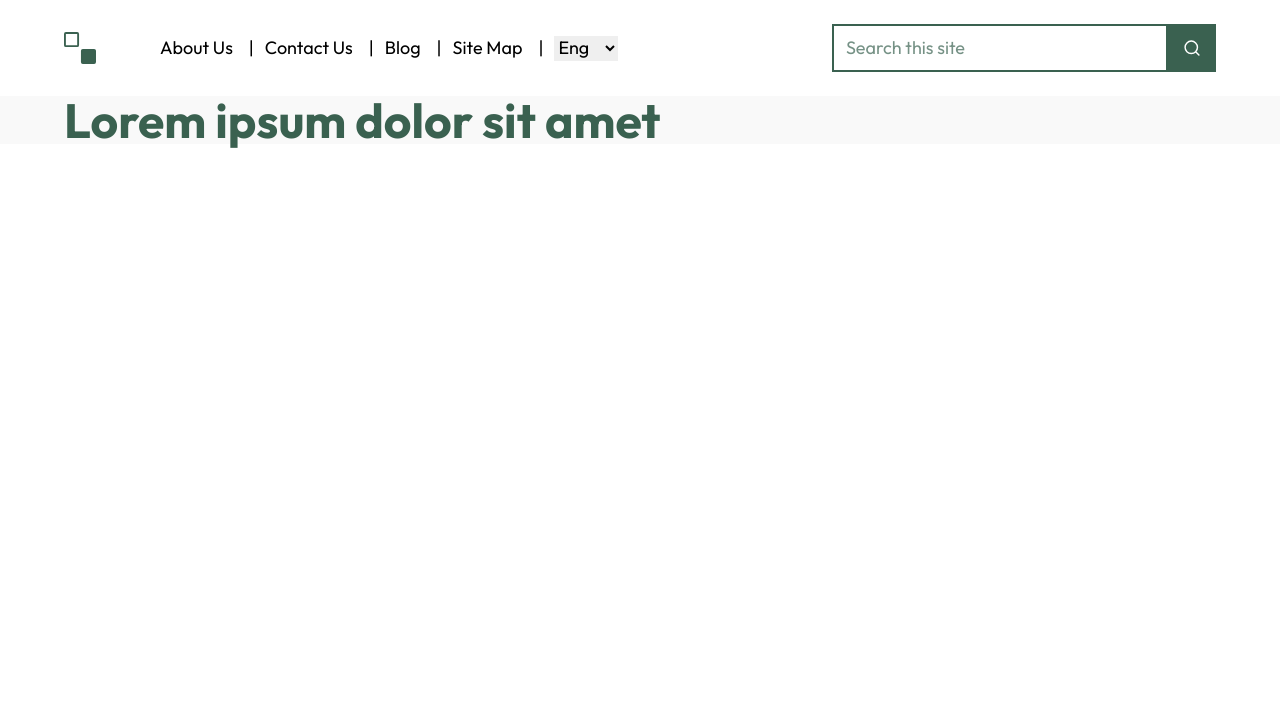
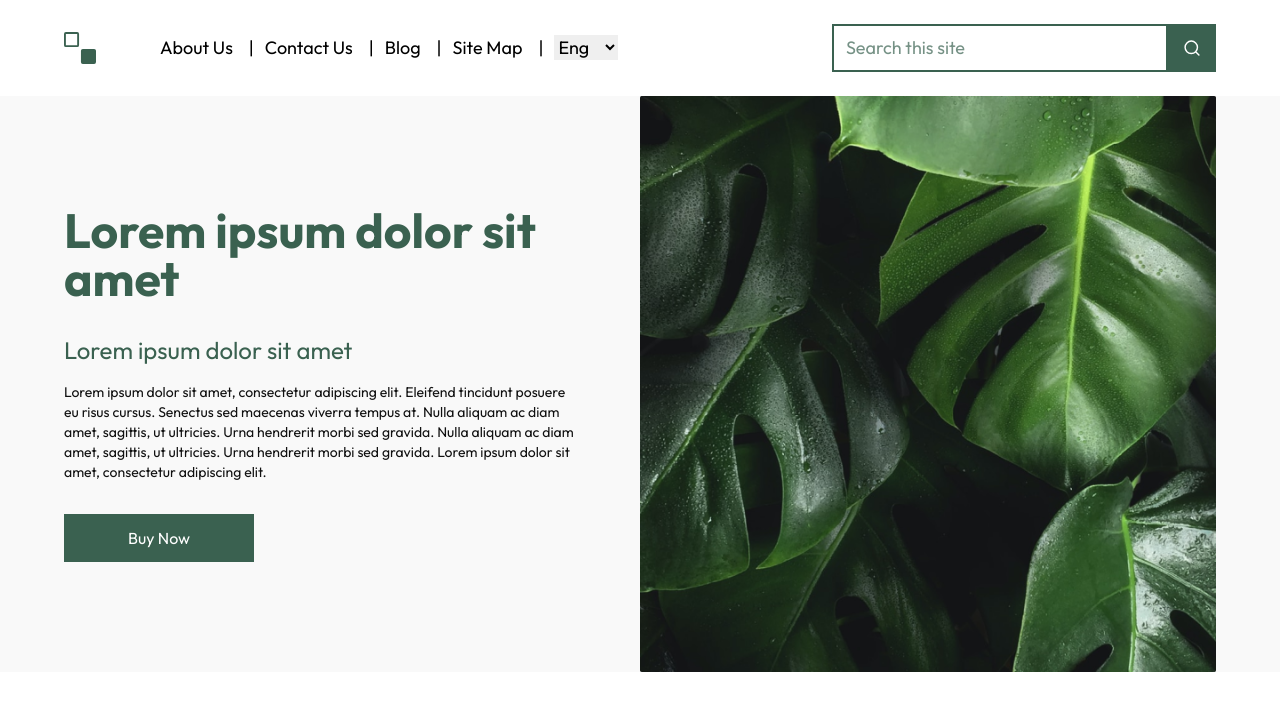
Before and after one commit to bzakrzewskigrid/plantme, a React (Vite) app: page / in a window 1280 px wide. Shown: the top 710 px of the page. Built offline with nearby package versions, Linux system fonts and the light colour scheme.

Commit message:
feat: Add header

```diff
--- a/src/components/Header.tsx
+++ b/src/components/Header.tsx
@@ -1,7 +1,27 @@
+import darkLeaves from '../assets/imgs/dark-leaves.png';
+
 export const Header = () => {
   return (
-    <header className="px-16 bg-background-light-grey">
-      <h1 className="text-5xl font-bold text-primary-green">Lorem ipsum dolor sit amet</h1>
+    <header className="px-16 bg-background-light-grey flex items-center justify-between gap-8 max-md:flex-wrap">
+      <div className="py-8">
+        <h1 className="text-5xl font-bold  text-primary-green mb-8">Lorem ipsum dolor sit amet</h1>
+        <h2 className="text-2xl  text-primary-green mb-4">Lorem ipsum dolor sit amet</h2>
+        <p className="text-sm  text-primary-black mb-8 max-w-lg">
+          Lorem ipsum dolor sit amet, consectetur adipiscing elit. Eleifend tincidunt posuere eu risus cursus. Senectus
+          sed maecenas viverra tempus at. Nulla aliquam ac diam amet, sagittis, ut ultricies. Urna hendrerit morbi sed
+          gravida. Nulla aliquam ac diam amet, sagittis, ut ultricies. Urna hendrerit morbi sed gravida. Lorem ipsum
+          dolor sit amet, consectetur adipiscing elit.
+        </p>
+
+        <button className="bg-primary-green px-16 py-3 text-white font-normal">Buy Now</button>
+      </div>
+
+      <img
+        src={darkLeaves}
+        alt="Plant with dark leaves"
+        className="w-1/2 max-md:w-full max-md:h-96 object-cover object-center"
+        height="628"
+      />
     </header>
   );
 };
--- a/src/components/NavListItem.tsx
+++ b/src/components/NavListItem.tsx
@@ -1,12 +1,15 @@
 import { ReactNode } from 'react';
 
 interface INavListItem {
+  children: ReactNode;
   hasSeparator?: boolean;
-  children: ReactNode;
+  className?: string;
 }
 
-export const NavListItem = ({ children, hasSeparator = true }: INavListItem) => {
+export const NavListItem = ({ children, hasSeparator = true, className }: INavListItem) => {
   return (
-    <li className={`relative ${hasSeparator && "before:content-['|'] before:-left-4 before:absolute"}`}>{children}</li>
+    <li className={`relative ${hasSeparator && "before:content-['|'] before:-left-4 before:absolute"} ${className}`}>
+      {children}
+    </li>
   );
 };
--- a/src/components/Navigation.tsx
+++ b/src/components/Navigation.tsx
@@ -15,17 +15,18 @@ export const Navigation = () => {
           <NavListItem hasSeparator={false}>
             <a href="about-us">About us</a>
           </NavListItem>
+
           <NavListItem>
             <a href="contact-=us">Contact us</a>
           </NavListItem>
           <NavListItem>
             <a href="blog">Blog</a>
           </NavListItem>
-          <NavListItem>
+          <NavListItem className="max-md:hidden">
             <a href="site-map">Site Map</a>
           </NavListItem>
 
-          <NavListItem>
+          <NavListItem className="max-md:hidden">
             <LanguageSelect />
           </NavListItem>
         </ul>
--- a/src/components/Search.tsx
+++ b/src/components/Search.tsx
@@ -2,7 +2,7 @@ import searchIcon from '../assets/icons/search-icon--white.svg';
 
 export const Search = () => {
   return (
-    <form className="flex min-w-96 max-xl:w-full">
+    <form className="flex min-w-96 max-xl:w-full max-md:min-w-0">
       <input
         type="text"
         placeholder="Search this site"
```
